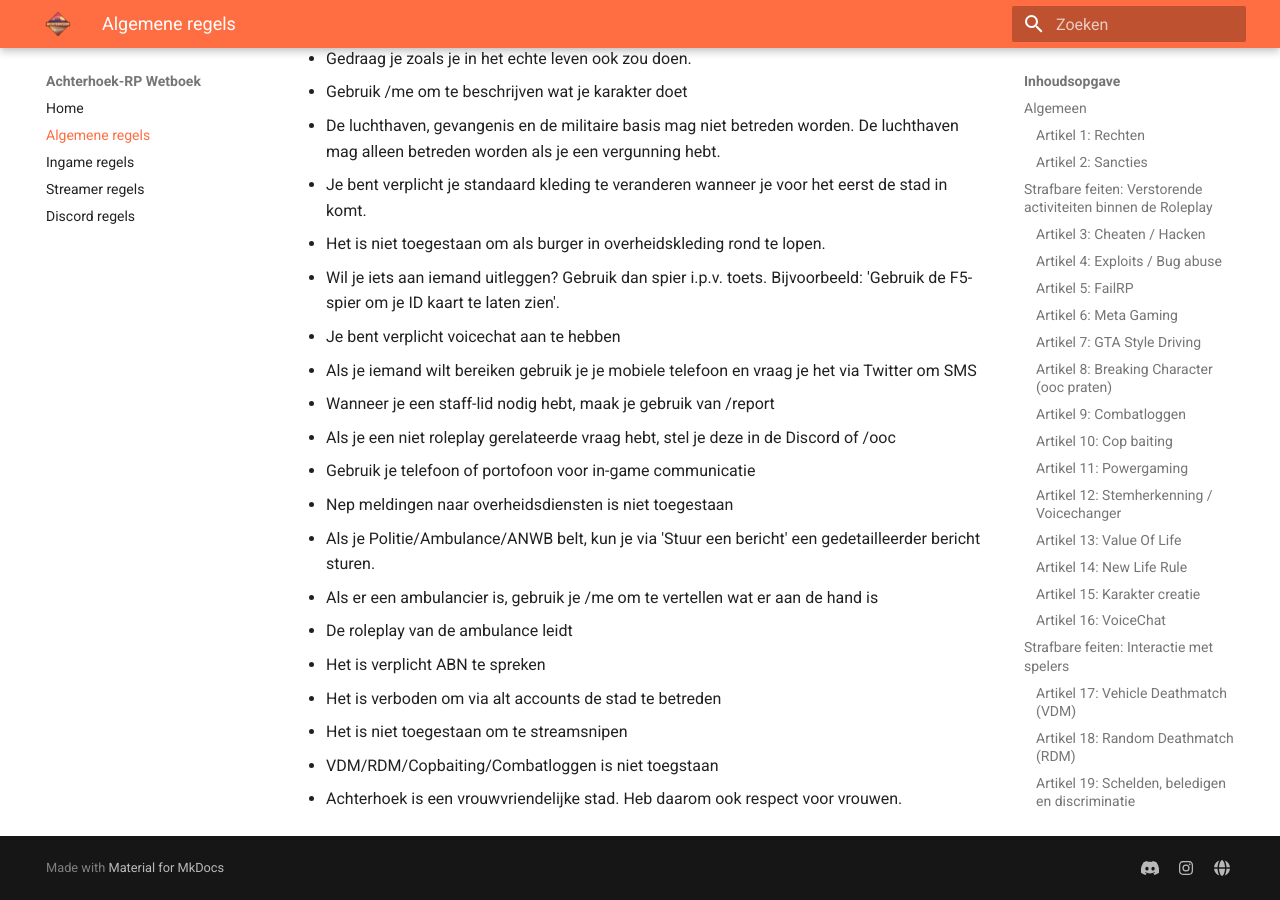
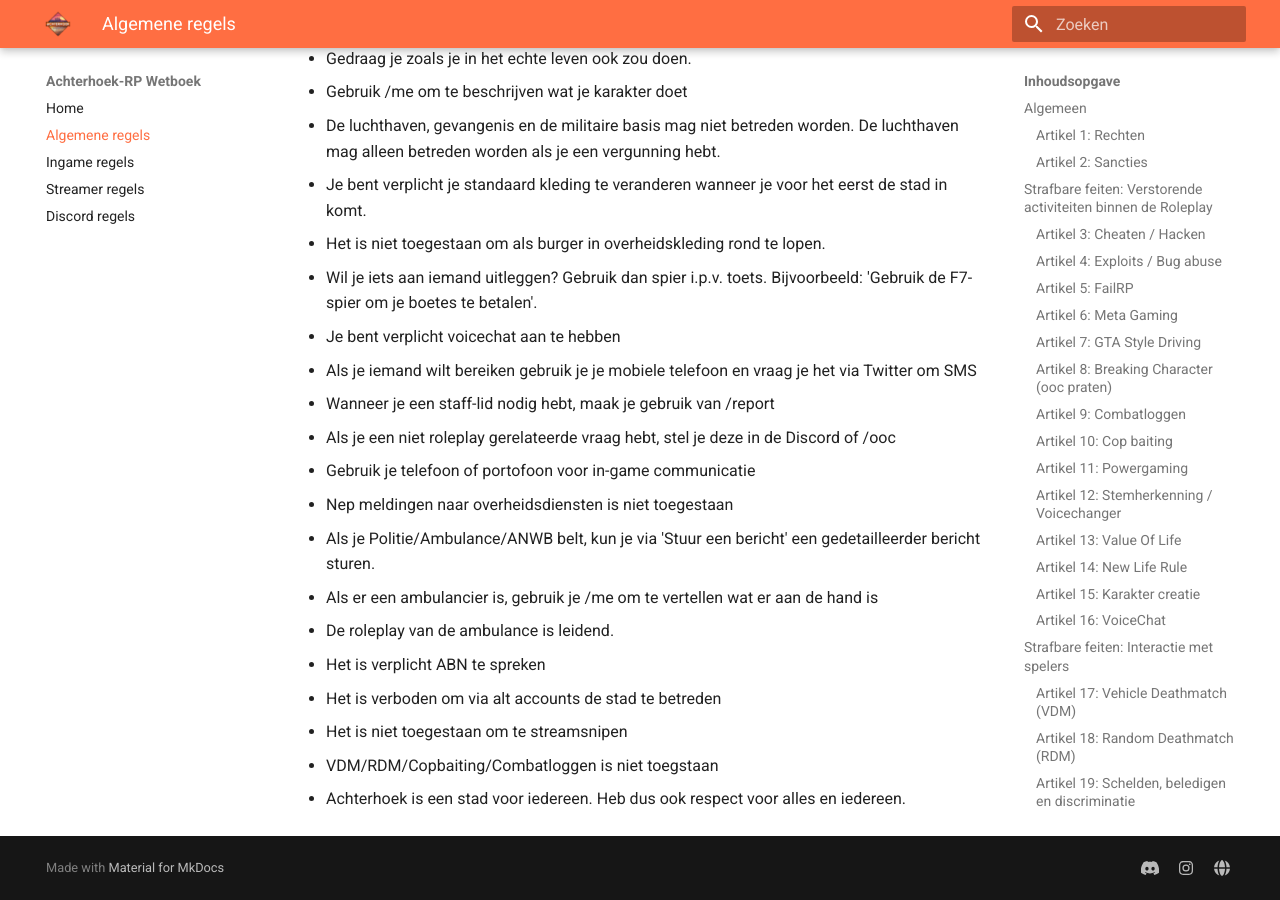
Before and after one commit to Jaccosf/ARP-Wetboek, an MkDocs documentation site: the page built from docs/algemeen.md, in a window 1280 px wide and 900 px high, scrolled down 9027 px. Built offline with MkDocs 1.6.1 and Material for MkDocs 9.7.7, drawn with Linux system fonts in a browser that asks for light colours.

Commit message:
Betere formulatie voor korte samenvatting

```diff
--- a/docs/algemeen.md
+++ b/docs/algemeen.md
@@ -227,7 +227,7 @@ Hieronder vind je alle algemene regels waar elke speler zich aan dient te houden
 - De luchthaven, gevangenis en de militaire basis mag niet betreden worden. De luchthaven mag alleen betreden worden als je een vergunning hebt.
 - Je bent verplicht je standaard kleding te veranderen wanneer je voor het eerst de stad in komt.
 - Het is niet toegestaan om als burger in overheidskleding rond te lopen.
-- Wil je iets aan iemand uitleggen? Gebruik dan spier i.p.v. toets. Bijvoorbeeld: 'Gebruik de F5-spier om je ID kaart te laten zien'.
+- Wil je iets aan iemand uitleggen? Gebruik dan spier i.p.v. toets. Bijvoorbeeld: 'Gebruik de F7-spier om je boetes te betalen'.
 - Je bent verplicht voicechat aan te hebben
 - Als je iemand wilt bereiken gebruik je je mobiele telefoon en vraag je het via Twitter om SMS
 - Wanneer je een staff-lid nodig hebt, maak je gebruik van /report
@@ -236,9 +236,9 @@ Hieronder vind je alle algemene regels waar elke speler zich aan dient te houden
 - Nep meldingen naar overheidsdiensten is niet toegestaan
 - Als je Politie/Ambulance/ANWB belt, kun je via 'Stuur een bericht' een gedetailleerder bericht sturen.
 - Als er een ambulancier is, gebruik je /me om te vertellen wat er aan de hand is
-- De roleplay van de ambulance leidt
+- De roleplay van de ambulance is leidend.
 - Het is verplicht ABN te spreken
 - Het is verboden om via alt accounts de stad te betreden
 - Het is niet toegestaan om te streamsnipen
 - VDM/RDM/Copbaiting/Combatloggen is niet toegstaan
-- Achterhoek is een vrouwvriendelijke stad. Heb daarom ook respect voor vrouwen.
+- Achterhoek is een stad voor iedereen. Heb dus ook respect voor alles en iedereen.
```
